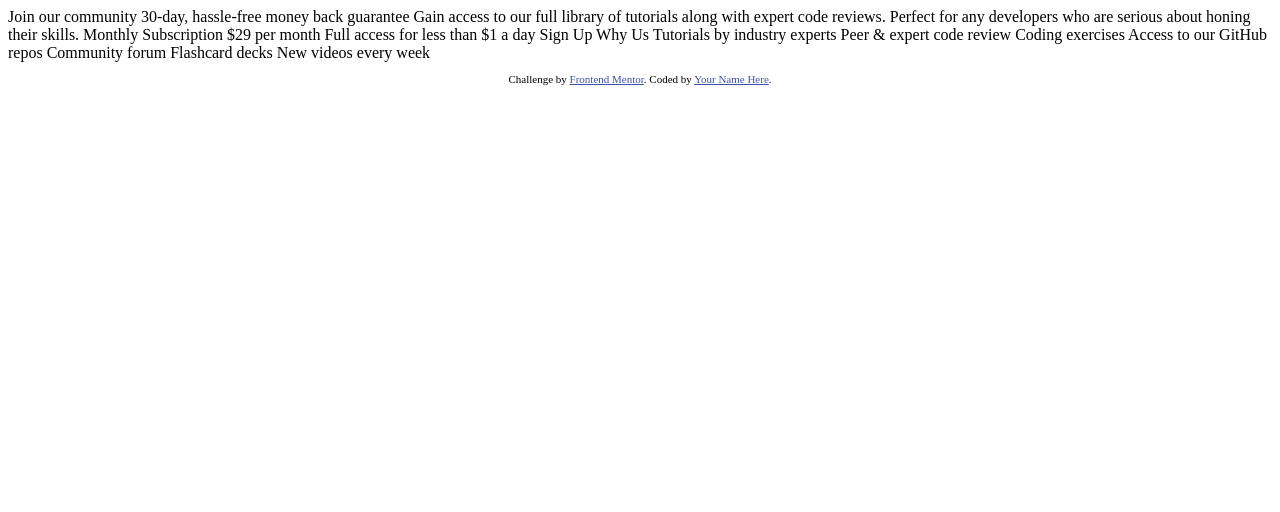
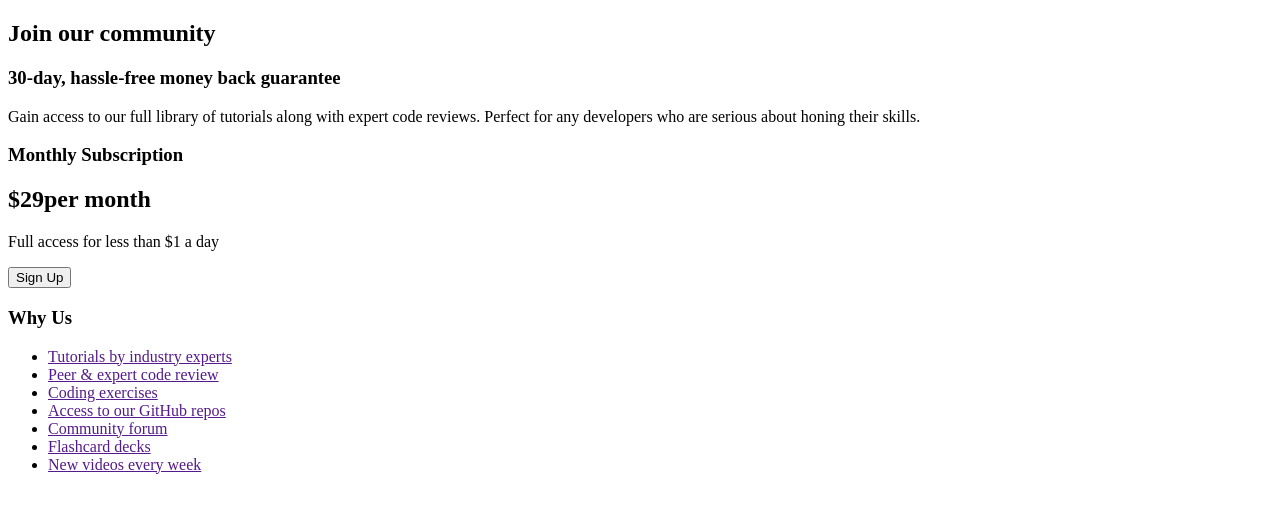
Before and after one commit to aguscorvo/single-price-grid-component, a plain HTML site: page index.html in a window 1280 px wide. Drawn offline with Linux system fonts and the light colour scheme.

Commit message:
HTML structure

```diff
--- a/index.html
+++ b/index.html
@@ -15,7 +15,7 @@
     <title>Frontend Mentor | Single Price Grid Component</title>
 
     <!-- Feel free to remove these styles or customise in your own stylesheet 👍 -->
-    <style>
+    <!-- <style>
       .attribution {
         font-size: 11px;
         text-align: center;
@@ -23,24 +23,49 @@
       .attribution a {
         color: hsl(228, 45%, 44%);
       }
-    </style>
+    </style> -->
   </head>
+
   <body>
-    Join our community 30-day, hassle-free money back guarantee Gain access to
-    our full library of tutorials along with expert code reviews. Perfect for
-    any developers who are serious about honing their skills. Monthly
-    Subscription &dollar;29 per month Full access for less than &dollar;1 a day
-    Sign Up Why Us Tutorials by industry experts Peer &amp; expert code review
-    Coding exercises Access to our GitHub repos Community forum Flashcard decks
-    New videos every week
+    <main class="container">
+      <article>
+        <h1>Join our community</h1>
+        <h3>30-day, hassle-free money back guarantee</h3>
+        <p>
+          Gain access to our full library of tutorials along with expert code
+          reviews. Perfect for any developers who are serious about honing their
+          skills.
+        </p>
+      </article>
 
-    <footer>
+      <section class="subscription">
+        <h3>Monthly Subscription</h3>
+        <h2>&dollar;29<span>per month</span></h2>
+        <p>Full access for less than &dollar;1 a day</p>
+        <button>Sign Up</button>
+      </section>
+
+      <section class="why-us">
+        <h3>Why Us</h3>
+        <ul>
+          <li><a href="">Tutorials by industry experts</a></li>
+          <li><a href="">Peer &amp; expert code review</a></li>
+          <li><a href="">Coding exercises</a></li>
+          <li><a href="">Access to our GitHub repos</a></li>
+          <li><a href="">Community forum</a></li>
+          <li><a href="">Flashcard decks</a></li>
+          <li><a href="">New videos every week</a></li>
+        </ul>
+      </section>
+    </main>
+
+    <!-- <footer>
       <p class="attribution">
         Challenge by
         <a href="https://www.frontendmentor.io?ref=challenge" target="_blank"
           >Frontend Mentor</a
         >. Coded by <a href="#">Your Name Here</a>.
       </p>
-    </footer>
+    </footer> -->
   </body>
 </html>
```
